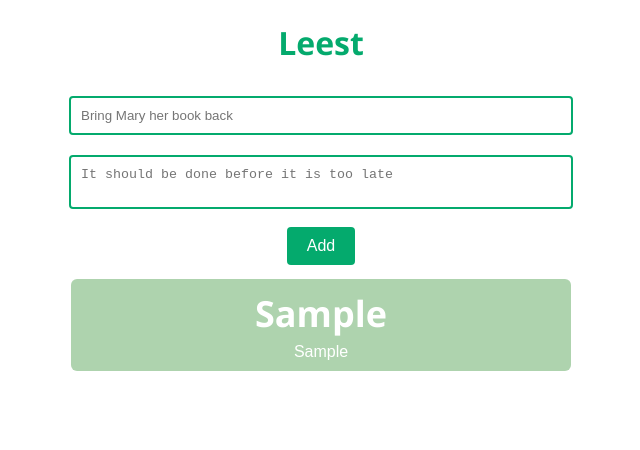
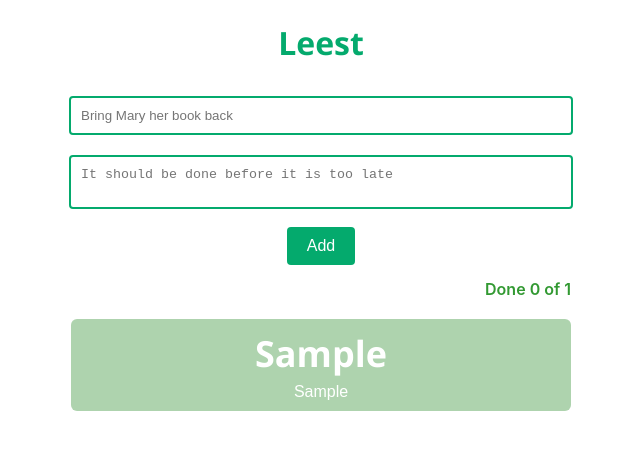
Before and after one commit to Mehoff/leest, a React (Create React App) app: page / in a window 1280 px wide. Both pictures are taken after typing "Sample", "Sample" into the empty fields and a click on the button "Add". Shown: the top 450 px of the page, without its empty margins (319-959 px from the left). Built offline with nearby package versions, Linux system fonts and the light colour scheme.

Commit message:
Done counter

```diff
--- a/src/components/footer/footer.tsx
+++ /dev/null
@@ -1,5 +0,0 @@
-function Footer() {
-  return <footer>Footer</footer>;
-}
-
-export default Footer;
--- a/src/components/todo-item/todo-item.tsx
+++ b/src/components/todo-item/todo-item.tsx
@@ -9,19 +9,15 @@ interface TodoItemProps {
   setTodos: (todos: ITodo[]) => void;
 }
 
-const TodoItem: React.FC<TodoItemProps> = (props) => {
-  const [todo] = React.useState<ITodo>(props.todo);
-
+const TodoItem: React.FC<TodoItemProps> = ({ todo, todos, setTodos }) => {
   const onTodoClick = (): void => {
-    const _todos = [...props.todos];
+    const _todos = [...todos];
 
     const clickedTodo = _todos.find((t: ITodo) => t.id === todo.id);
     if (!clickedTodo) return;
 
     clickedTodo.isFinised = !clickedTodo.isFinised;
-
-    props.setTodos(_todos);
-    console.log(props.todos);
+    setTodos(_todos);
   };
 
   return (
--- a/src/components/todo-list/todo-list.module.css
+++ b/src/components/todo-list/todo-list.module.css
@@ -12,3 +12,12 @@
   padding: 0;
   list-style: none;
 }
+
+.Counter {
+  padding: 10px;
+
+  color: green;
+  font-weight: 600;
+  font-size: 16px;
+  align-self: flex-end;
+}
--- a/src/components/todo-list/todo-list.tsx
+++ b/src/components/todo-list/todo-list.tsx
@@ -9,8 +9,19 @@ interface TodoListProps {
 }
 
 const TodoList: React.FC<TodoListProps> = (props: TodoListProps) => {
+  const finishedCount = props.todos.filter((t) => t.isFinised).length;
+
   return (
     <div className={styles.Wrapper}>
+      {props.todos.length ? (
+        <div className={styles.Counter}>
+          <span>
+            Done {finishedCount} of {props.todos.length}
+          </span>
+        </div>
+      ) : (
+        <></>
+      )}
       <ul>
         {props.todos.map((todo: ITodo, key: number) => {
           return (
```
Also changed, not shown: src/components/footer/footer.module.css (deleted).
